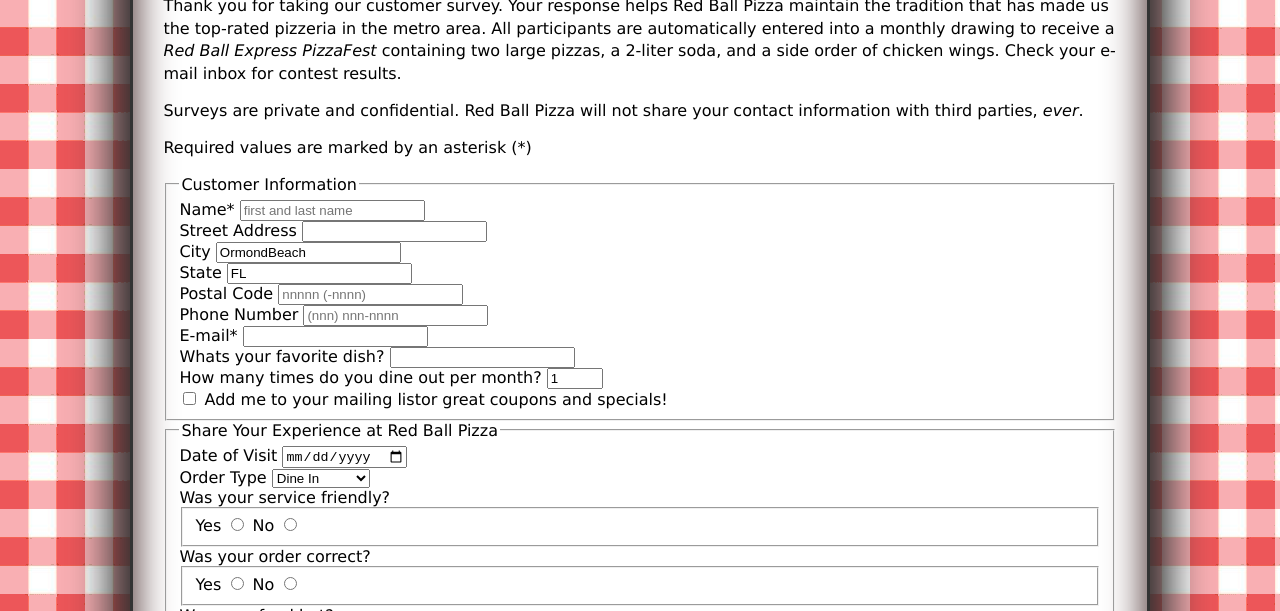
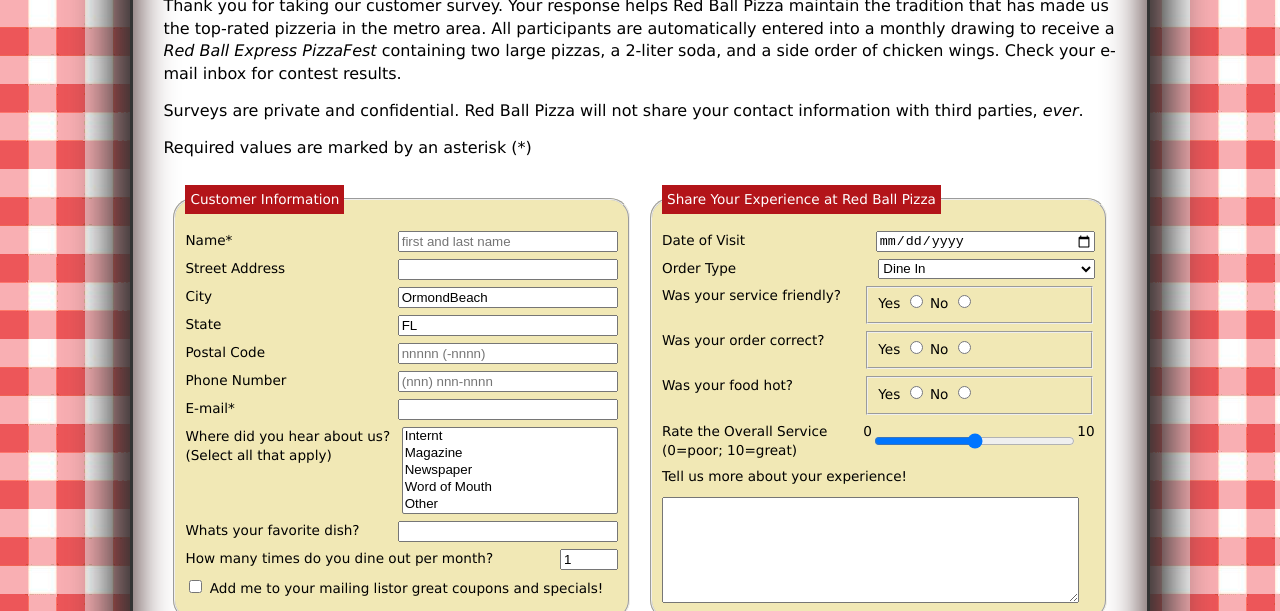
Before and after one commit to TAdcox009/S2_Exercise_09, a plain HTML site: page index.html in a window 1280 px wide. Shown: the part 341-952 px from the top of the page. Drawn offline with Linux system fonts and the light colour scheme.

Commit message:
commit 3
added space to separate code, added flex boxes to affect divs with the class of formRow, added styles to affect other elements.

```diff
--- a/index.html
+++ b/index.html
@@ -20,6 +20,7 @@
     <title>Red Ball Survey</title>
     <link href="rb_reset.css" rel="stylesheet" />
     <link href="rb_styles.css" rel="stylesheet" />
+    <link rel="stylesheet" href="rb_forms.css" />
     <script src="rb_formsubmit.js"></script>
 
 </head>
@@ -57,34 +58,54 @@
         <form id="survey" action="http://www.example.com/redball/survey" method="POST">
             <fieldset id="custInfo">
                 <legend>Customer Information</legend>
+
+                <!-- survey 1 -->
                 <div class="formRow">
                     <label for="name">Name*</label>
-                    <input name="custName" id="name" type="text" placeholder="first and last name">
+                    <input name="custName" id="name" type="text" placeholder="first and last name" />
                 </div>
+
                 <div class="formRow">
                     <label for="street">Street Address</label>
-                    <input name="custStreet" id="street" type="text">
+                    <input name="custStreet" id="street" type="text" />
                 </div>
+
                 <div class="formRow">
                     <label for="city">City</label>
-                    <input name="custCity" id="city" type="text" value="OrmondBeach">
+                    <input name="custCity" id="city" type="text" value="OrmondBeach" />
                 </div>
+
                 <div class="formRow">
                     <label for="state">State</label>
-                    <input name="custState" id="state" type="text" value="FL">
+                    <input name="custState" id="state" type="text" value="FL" />
                 </div>
+
                 <div class="formRow">
                     <label for="zip">Postal Code</label>
-                    <input name="custZip" id="zip" type="text" placeholder="nnnnn (-nnnn)">
+                    <input name="custZip" id="zip" type="text" placeholder="nnnnn (-nnnn)" />
                 </div>
+
                 <div class="formRow">
                     <label for="phone">Phone Number</label>
-                    <input name="custPhone" id="phone" type="tel" placeholder="(nnn) nnn-nnnn">
+                    <input name="custPhone" id="phone" type="tel" placeholder="(nnn) nnn-nnnn" />
                 </div>
+
                 <div class="formRow">
                     <label for="mail">E-mail*</label>
-                    <input name="custEmail" id="mail" type="email">
+                    <input name="custEmail" id="mail" type="email" />
                 </div>
+
+                <div class="formRow">
+                    <label for="info">Where did you hear about us? <br>(Select all that apply)</label>
+                    <select name="infoSrc" id="info" size="5" multiple>
+                        <option value="internt">Internt</option>
+                        <option value="mag">Magazine</option>
+                        <option value="news">Newspaper</option>
+                        <option value="word">Word of Mouth</option>
+                        <option value="other">Other</option>
+                    </select>
+                </div>
+
                 <div class="formRow">
                     <label for="dish">Whats your favorite dish?</label>
                     <input name="favDish" id="dish" type="text" list="dishType">
@@ -97,19 +118,25 @@
                         <option value="Pasto Artichoke Pizza"></option>
                     </datalist>
                 </div>
+
                 <div class="formRow">
                     <label for="dineSpin">How many times do you dine out per month?</label>
-                    <input name="dineOut" id="dintSpin" type="number" value="1" step="1" min="0" max="20" />
+                    <input name="dineOut" id="dineSpin" type="number" value="1" step="1" min="0" max="20" />
                 </div>
+
                 <input name="mailMe" id="mailCB" value="yes" type="checkbox">
                 <label for="mailCB">Add me to your mailing listor great coupons and specials!</label>
             </fieldset>
+
+            <!-- survey 2 -->
             <fieldset id="expInfo">
                 <legend>Share Your Experience at Red Ball Pizza</legend>
+
                 <div class="formRow">
                     <label for="visit">Date of Visit</label>
                     <input name="visitDate" id="visit" type="date">
                 </div>
+
                 <div class="formRow">
                     <label for="order">Order Type</label>
                     <select name="orderType" id="order">
@@ -119,6 +146,7 @@
                         <option value="order4">Take 'n Bake</option>
                     </select>
                 </div>
+
                 <div class="formRow">
                     <label for="">Was your service friendly?</label>
                     <fieldset class="optGroup">
@@ -128,6 +156,7 @@
                         <input name="sFriend" id="fNo" value="no" type="radio">
                     </fieldset>
                 </div>
+
                 <div class="formRow">
                     <label for="">Was your order correct?</label>
                     <fieldset class="optGroup">
@@ -137,6 +166,7 @@
                         <input name="oCorrect" id="cNo" value="no" type="radio">
                     </fieldset>
                 </div>
+
                 <div class="formRow">
                     <label for="">Was your food hot?</label>
                     <fieldset class="optGroup">
@@ -146,12 +176,14 @@
                         <input name="foodHot" id="hNo" value="no" type="radio">
                     </fieldset>
                 </div>
+
                 <div class="formRow">
                     <label for="rangeBox">Rate the Overall Service<br> (0=poor; 10=great)</label>
                     0
                     <input name="serviceRate" id="angeBox" type="range" value="5" step="1" min="0" max="10">
                     10
                 </div>
+
                 <label for="commBox">Tell us more about your experience!</label>
                 <textarea name="custExp" id="commBox"></textarea>
             </fieldset>
--- a/rb_forms.css
+++ b/rb_forms.css
@@ -12,19 +12,57 @@
 */
 
 /* Form Layout Styles */
+form#survey {
+    display: -webkit-flex;
+    display: flex;
+    -webkit-flex-flow: row wrap;
+    flex-flow: row wrap;
+}
 
+form#survey>fieldset {
+    background-color: rgb(241, 232, 181);
+    border-radius: 20px;
+    -webkit-box-flex: 1 1 300px;
+    flex: 1 1 300px;
+    font-size: 0.85em;
+    padding: 10px;
+    margin: 10px;
+}
+
+div.formRow {
+    display: -webkit-flex;
+    display: flex;
+    -webkit-flex-flow: row wrap;
+    flex-flow: row wrap;
+    margin: 7px 0px;
+}
+
+div.formRow>* {
+    -webkit-flex: 1 1 150px;
+    flex: 1 1 150px;
+}
 
 
 /* Legend Styles */
-
+legend {
+    background-color: rgb(179, 20, 25);
+    color: white;
+    padding: 5px;
+}
 
 
 /* Text Area Styles */
-
-
+textarea {
+    margin-top: 10px;
+    height: 100px;
+    width: 95%;
+}
 
 /* Spinner Styles */
-
+div.formRow>input#dineSpin {
+    -webkit-flex: 0 0 50px;
+    flex: 0 0 50px;
+}
 
 
 /* Form Button Styles */
```
